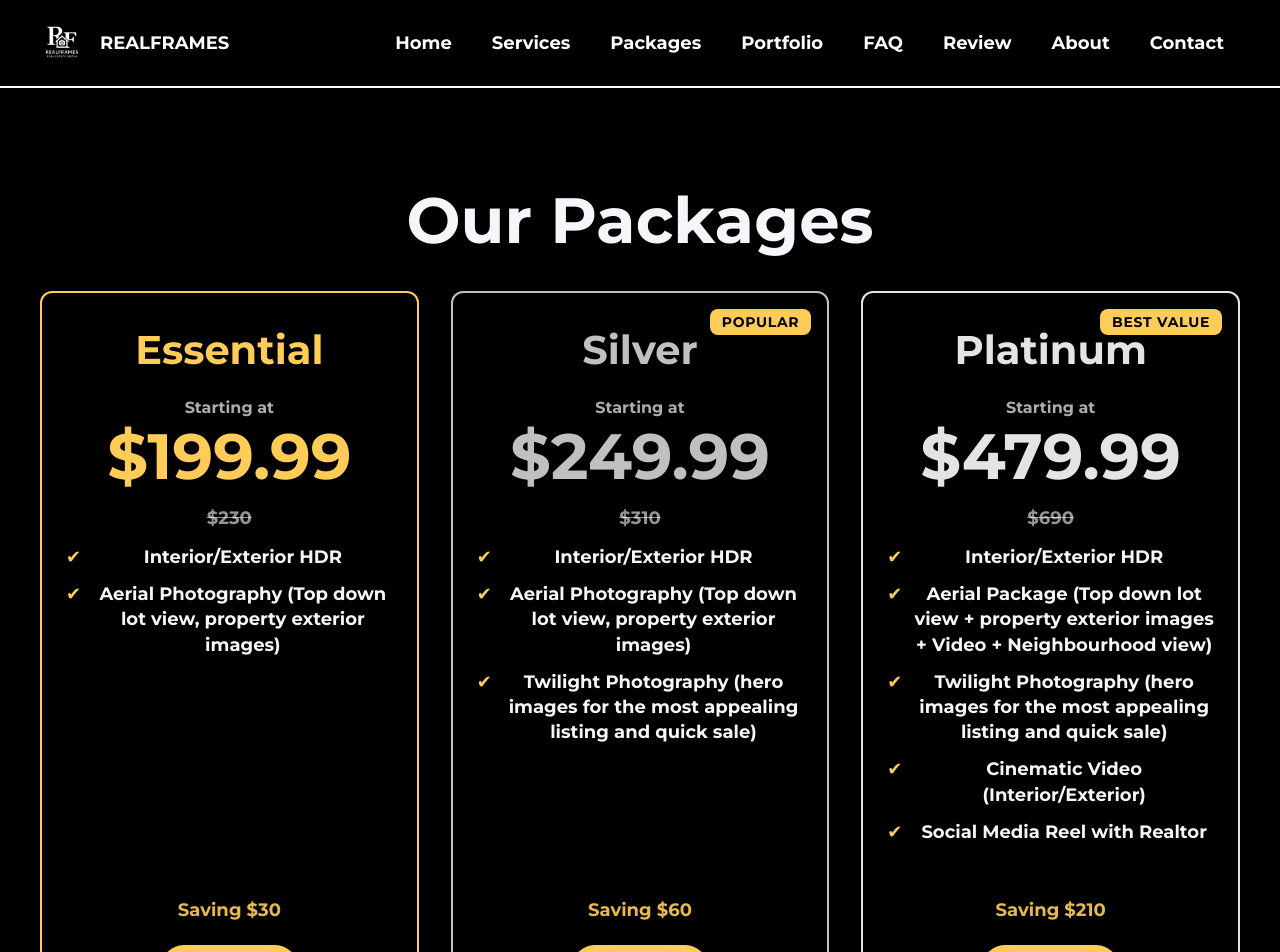
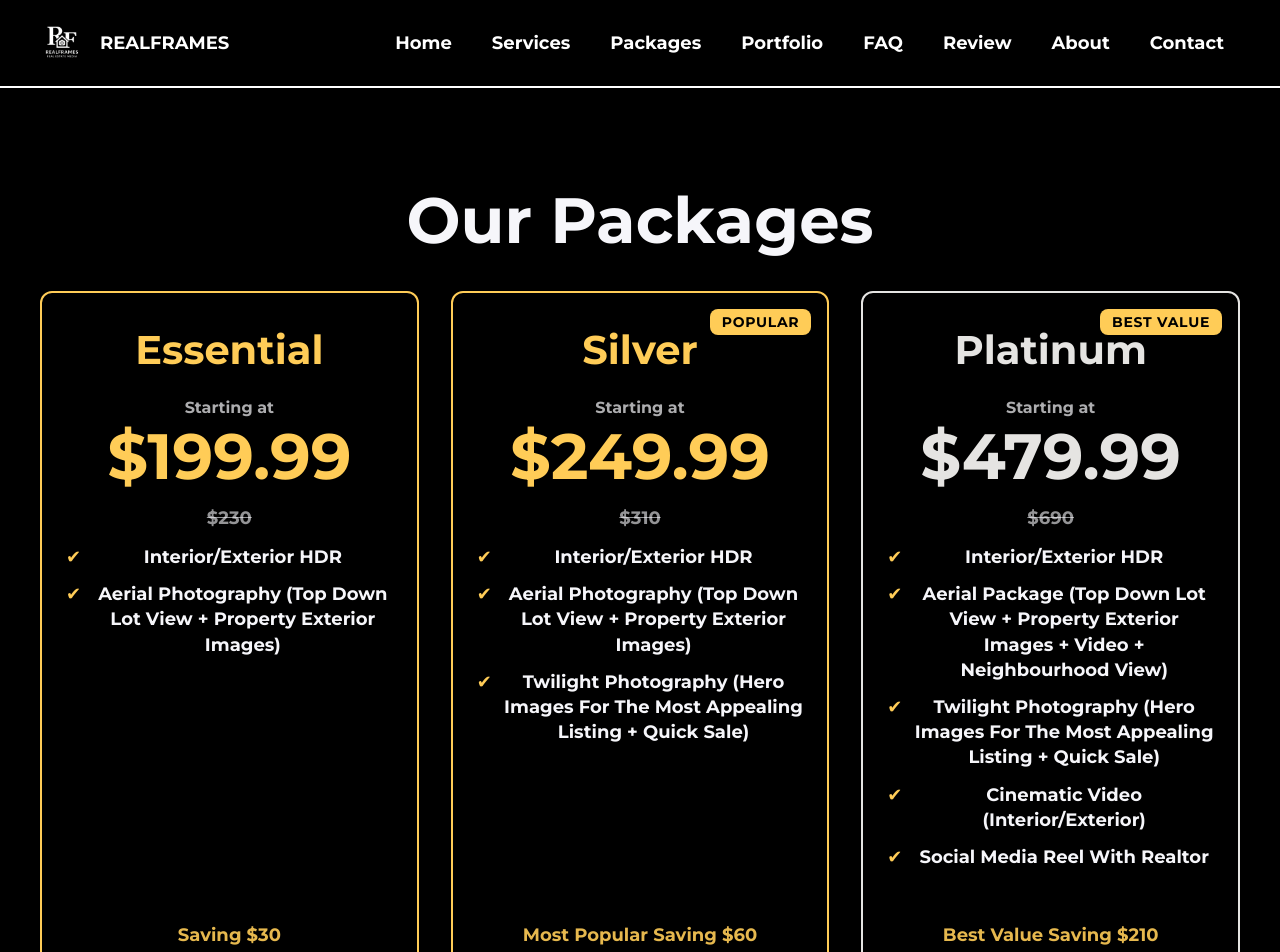
Before and after one commit to usmanAfzalKhan/realframez-website, a Next.js app: page /packages in a window 1280 px wide. Shown: the top 952 px of the page. Built offline with nearby package versions, Linux system fonts and the light colour scheme.

Commit message:
Align packages and contact page with client spec

```diff
--- a/src/app/packages/packages.module.scss
+++ b/src/app/packages/packages.module.scss
@@ -173,9 +173,9 @@ $fade-dur:        0.8s ease-out both;
   }
 }
 .section.silver {
-  border-color: $color-silver;
+  border-color: $accent;
   .header, .price .amount {
-    color: $color-silver;
+    color: $accent;
   }
 }
 .section.platinum {
--- a/src/app/packages/packagesContent.js
+++ b/src/app/packages/packagesContent.js
@@ -10,31 +10,31 @@ const packagesContent = {
       tagline: "Saving $30",
       features: [
         "Interior/Exterior HDR",
-        "Aerial Photography (Top down lot view, property exterior images)"
+        "Aerial Photography (Top Down Lot View + Property Exterior Images)"
       ]
     },
     {
       title: "Silver",
       price: "$249.99",
       value: "$310",
-      tagline: "Saving $60",
+      tagline: "Most Popular Saving $60",
       features: [
         "Interior/Exterior HDR",
-        "Aerial Photography (Top down lot view, property exterior images)",
-        "Twilight Photography (hero images for the most appealing listing and quick sale)"
+        "Aerial Photography (Top Down Lot View + Property Exterior Images)",
+        "Twilight Photography (Hero Images For The Most Appealing Listing + Quick Sale)"
       ]
     },
     {
       title: "Platinum",
       price: "$479.99",
       value: "$690",
-      tagline: "Saving $210",
+      tagline: "Best Value Saving $210",
       features: [
         "Interior/Exterior HDR",
-        "Aerial Package (Top down lot view + property exterior images + Video + Neighbourhood view)",
-        "Twilight Photography (hero images for the most appealing listing and quick sale)",
+        "Aerial Package (Top Down Lot View + Property Exterior Images + Video + Neighbourhood View)",
+        "Twilight Photography (Hero Images For The Most Appealing Listing + Quick Sale)",
         "Cinematic Video (Interior/Exterior)",
-        "Social Media Reel with Realtor"
+        "Social Media Reel With Realtor"
       ]
     }
   ]
```
Also changed, not shown: src/app/contact/page.js (+19 -7 lines).
